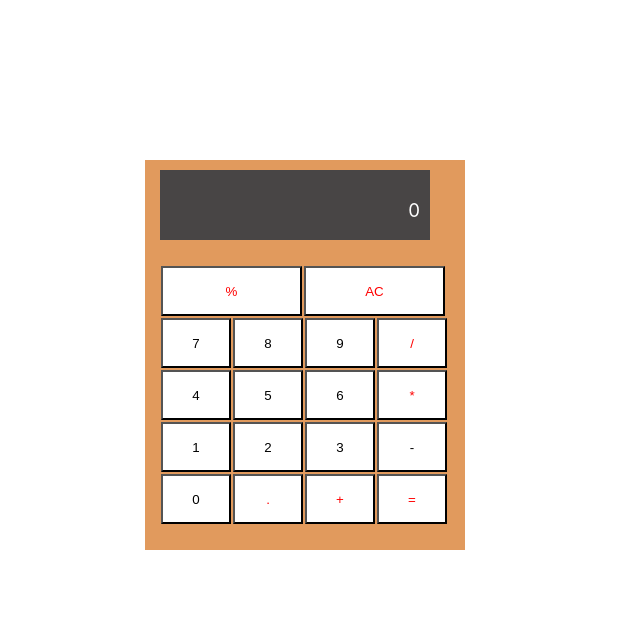
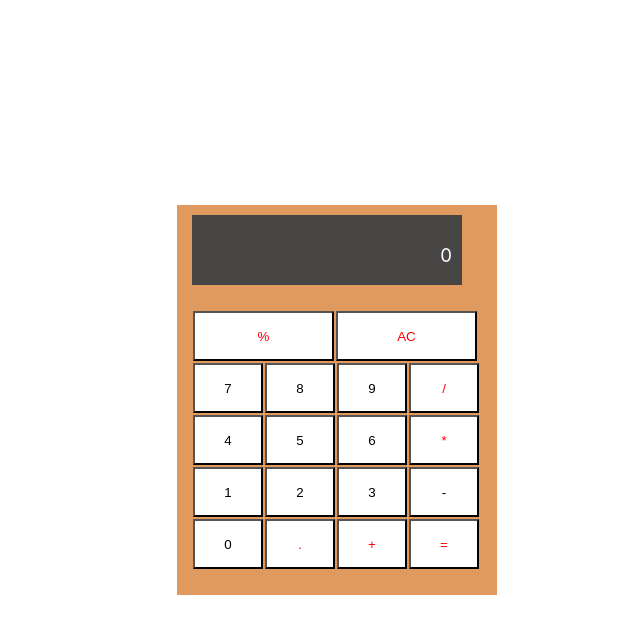
Before and after one commit to hadiya8149/reactCalculator, a React (Create React App) app: page / in a window 1280 px wide. Shown: the top 634 px of the page, without its empty margins (303-943 px from the left). Built offline with nearby package versions, Linux system fonts and the light colour scheme.

Commit message:
initial commit

```diff
--- a/src/App.css
+++ b/src/App.css
@@ -1,5 +1,8 @@
 .App {
   text-align: center;
+}
+html, body{
+  height:100%;
 }
 
 .App-logo {
@@ -7,11 +10,6 @@
   pointer-events: none;
 }
 
-@media (prefers-reduced-motion: no-preference) {
-  .App-logo {
-    animation: App-logo-spin infinite 20s linear;
-  }
-}
 
 .App-header {
   background-color: #282c34;
@@ -30,11 +28,13 @@
 .calc{
 
   position:absolute;
-  top:20%;
-  left:35%;
-  overflow-y:auto;
+  top:50%;
+  left:50%;
+  margin: 0 auto;
+
   width:320px;
   height:390px;
+  transform: translate(-50%, -50%);
   background-color:#e19a5d;
 
 }
```
